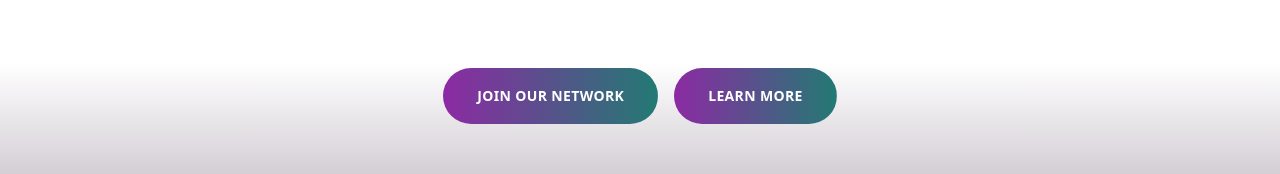
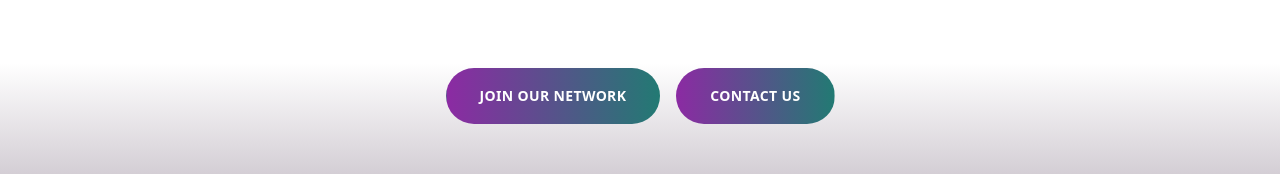
Before and after one commit to NickStrick/Connecting-Dots, a Next.js app: page / in a window 1280 px wide. Shown: the part 504-678 px from the top of the page. Built offline with nearby package versions, Linux system fonts and the light colour scheme.

Commit message:
Button verbiage fix

```diff
--- a/src/app/page.tsx
+++ b/src/app/page.tsx
@@ -80,7 +80,7 @@ export default function Home2() {
 
           </a>
           <a href="/founders" className="btn-gradient">
-          {language === 'en' ? `Learn More` : `Más Información`}
+          {language === 'en' ? `Contact Us` : `Contacta con nosotros`}
 
           </a>
         </div>
```
